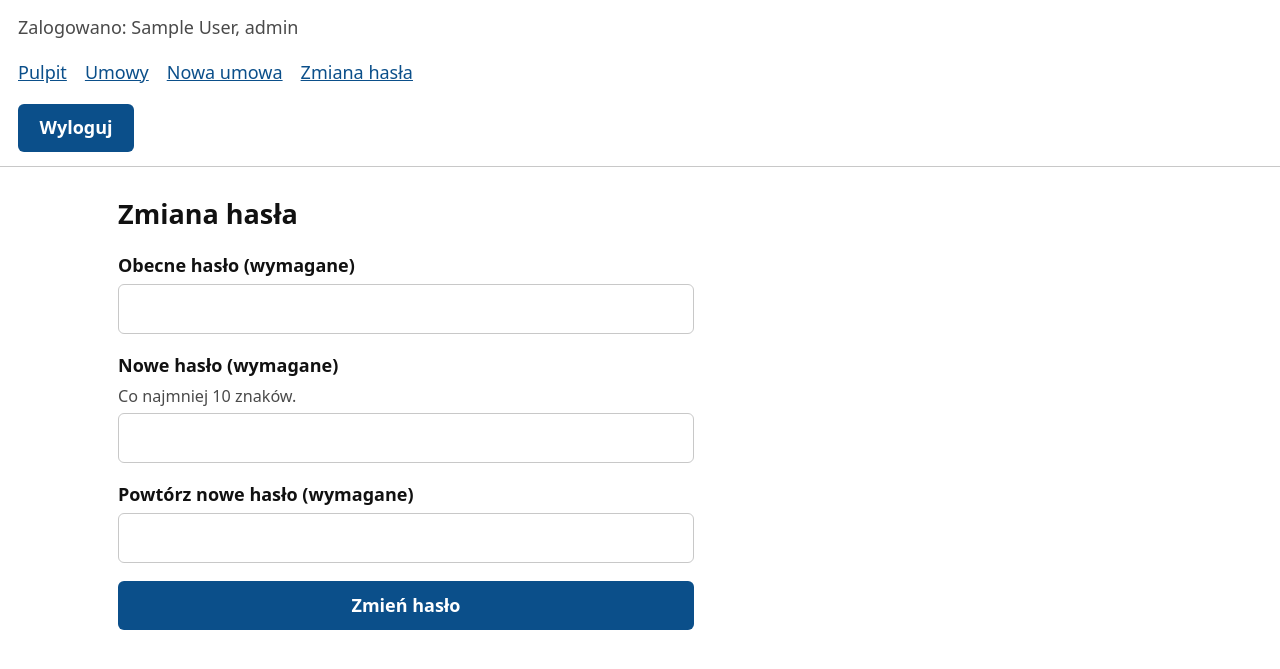
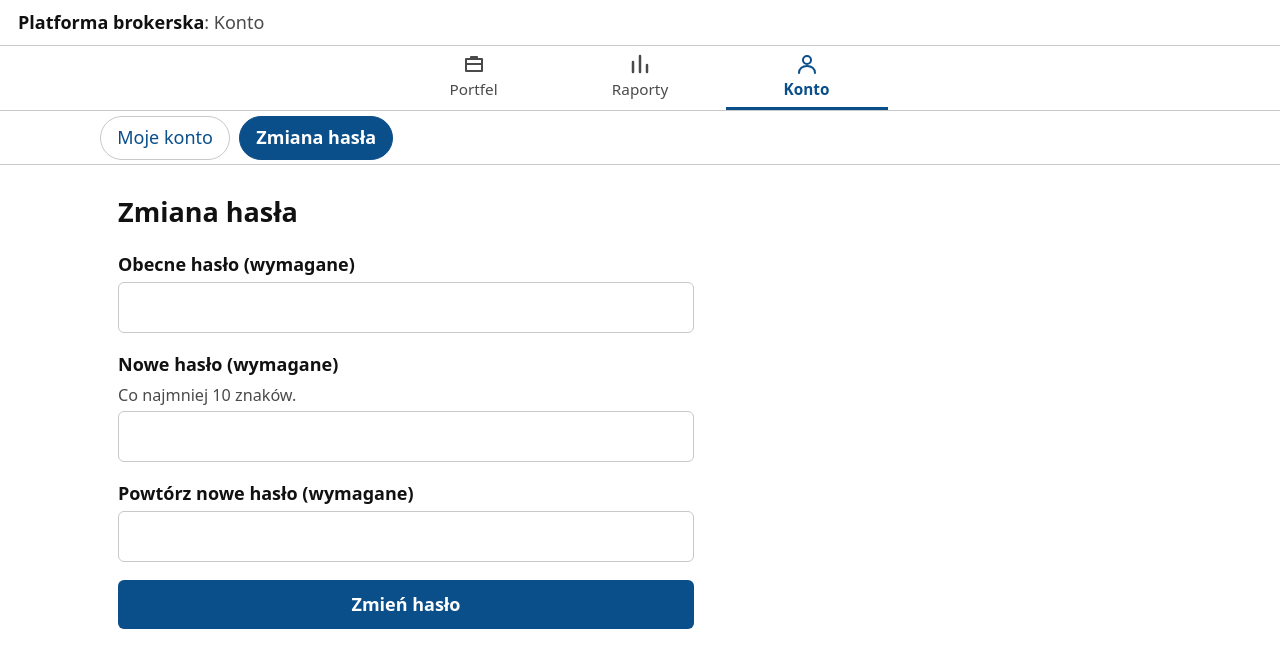
Before and after one commit to csrdcount-ui/miniature-invention, a FastAPI app: page /haslo in a window 1280 px wide. Shown: the top 669 px of the page. Run offline with FastAPI, Linux system fonts and the light colour scheme; the visitor is signed in with stand-in values (Sample User, id 1); tables that the repository leaves empty hold one stand-in row (values such as "Sample post"); some libraries are stand-ins or nearby versions.

Commit message:
Nawigacja: zakładki pod kciukiem, podsekcje, osobne strony formularzy
- Pięć zakładek: Portfel, Spółki, Zespół, Raporty, Konto. Na telefonie
  przyklejone do dołu ekranu, na komputerze w górnej belce.
- Podsekcje bieżącej zakładki jako przełączniki pod belką.
- Formularze dodawania spółki i osoby na osobnych stronach.
- Wylogowanie i zmiana hasła w zakładce Konto; Raporty jako zapowiedź.
- Bieżąca zakładka i podsekcja oznaczone aria-current dla czytnika ekranu.
- Propozycja wersji 1.0 i 1.1 w docs/PROPOZYCJA-v1.0-v1.1.md.

Co-Authored-By: Claude Opus 5.5 <noreply@anthropic.com>
Claude-Session: https://claude.ai/code/session_01Qkc876ZyNoMJHJrZFWDUcC

```diff
--- a/app/main.py
+++ b/app/main.py
@@ -155,6 +155,53 @@ templates.env.globals.update(
 
 
 # --------------------------------------------------------------------------
+# Nawigacja: zakładki główne i podsekcje
+# --------------------------------------------------------------------------
+
+# (klucz, podpis, adres, prefiksy adresów należących do zakładki, tylko właściciel)
+TABS = [
+    ("portfel", "Portfel", "/pulpit", ("/pulpit", "/umowy"), False),
+    ("spolki", "Spółki", "/spolki", ("/spolki",), True),
+    ("zespol", "Zespół", "/zespol", ("/zespol",), True),
+    ("raporty", "Raporty", "/raporty", ("/raporty",), False),
+    ("konto", "Konto", "/konto", ("/konto", "/haslo"), False),
+]
+
+SUBTABS = {
+    "portfel": [("Podsumowanie", "/pulpit"), ("Umowy", "/umowy"), ("Nowa umowa", "/umowy/nowa")],
+    "spolki": [("Lista spółek", "/spolki"), ("Dodaj spółkę", "/spolki/nowa")],
+    "zespol": [("Lista osób", "/zespol"), ("Dodaj osobę", "/zespol/nowa")],
+    "konto": [("Moje konto", "/konto"), ("Zmiana hasła", "/haslo")],
+}
+
+
+def _belongs(path: str, prefix: str) -> bool:
+    return path == prefix or path.startswith(prefix + "/")
+
+
+def navigation(user: Optional[User], path: str) -> dict:
+    """Zakładki widoczne dla roli oraz podsekcje bieżącej zakładki."""
+    if not user:
+        return {"tabs": [], "sub": [], "section": None}
+    tabs, active = [], None
+    for key, label, url, prefixes, owner_only_tab in TABS:
+        if owner_only_tab and user.role != ROLE_OWNER:
+            continue
+        is_active = any(_belongs(path, pre) for pre in prefixes)
+        if is_active:
+            active = key
+        tabs.append({"key": key, "label": label, "url": url, "active": is_active})
+    sub = []
+    if active in SUBTABS:
+        # najdłuższe pasujące dopasowanie wygrywa, np. /umowy/nowa przed /umowy
+        urls = [u for _, u in SUBTABS[active]]
+        match = max((u for u in urls if _belongs(path, u)), key=len, default=None)
+        sub = [{"label": lab, "url": u, "active": u == match} for lab, u in SUBTABS[active]]
+    section = next((t["label"] for t in tabs if t["active"]), None)
+    return {"tabs": tabs, "sub": sub, "section": section}
+
+
+# --------------------------------------------------------------------------
 # Sesja, CSRF, komunikaty
 # --------------------------------------------------------------------------
 
@@ -185,6 +232,7 @@ def render(request: Request, name: str, ctx: Optional[dict] = None, status_code:
     ctx["csrf"] = csrf_token(request)
     ctx["flashes"] = request.session.pop("flash", [])
     ctx.setdefault("user", None)
+    ctx["nav"] = navigation(ctx["user"], request.url.path)
     return templates.TemplateResponse(request, name, ctx, status_code=status_code)
 
 
@@ -364,6 +412,16 @@ def _validate_new_user(form: dict, db: Session, require_role: bool = True) -> Op
     return None
 
 
+@app.get("/konto", response_class=HTMLResponse)
+def account_page(request: Request, user: User = Depends(current_user)):
+    return render(request, "konto.html", {"user": user})
+
+
+@app.get("/raporty", response_class=HTMLResponse)
+def reports_page(request: Request, user: User = Depends(current_user)):
+    return render(request, "raporty.html", {"user": user})
+
+
 @app.get("/haslo", response_class=HTMLResponse)
 def password_page(request: Request, user: User = Depends(current_user)):
     return render(request, "haslo.html", {"user": user})
@@ -381,7 +439,7 @@ async def password_change(request: Request, user: User = Depends(current_user),
     user.password_hash = hash_password(form["nowe"])
     db.commit()
     flash(request, "Hasło zmienione.")
-    return redirect("/pulpit")
+    return redirect("/konto")
 
 
 # --------------------------------------------------------------------------
@@ -411,16 +469,21 @@ def suppliers_page(request: Request, user: User = Depends(owner_only), db: Sessi
     return render(request, "spolki.html", {"user": user, "rows": rows})
 
 
+@app.get("/spolki/nowa", response_class=HTMLResponse)
+def supplier_new_page(request: Request, user: User = Depends(owner_only)):
+    return render(request, "spolka_nowa.html", {"user": user, "form": {}})
+
+
 @app.post("/spolki")
 async def supplier_add(request: Request, user: User = Depends(owner_only), db: Session = Depends(get_db)):
     form = await form_data(request)
     name = form.get("nazwa", "")
     if not name:
-        flash(request, "Błąd: podaj nazwę spółki.")
-        return redirect("/spolki")
+        return render(request, "spolka_nowa.html", {"user": user, "form": form, "error": "Podaj nazwę spółki."}, 400)
     if db.scalar(select(Supplier).where(Supplier.name == name)):
-        flash(request, f"Błąd: spółka {name} już istnieje.")
-        return redirect("/spolki")
+        return render(
+            request, "spolka_nowa.html", {"user": user, "form": form, "error": f"Spółka {name} już istnieje."}, 400
+        )
     s = Supplier(name=name)
     db.add(s)
     db.commit()
@@ -500,7 +563,12 @@ def _managers(db: Session) -> list[User]:
 def team_page(request: Request, user: User = Depends(owner_only), db: Session = Depends(get_db)):
     people = list(db.scalars(select(User).order_by(User.role, User.name)))
     rows = [(p, svc.current_rate(p)) for p in people]
-    return render(request, "zespol.html", {"user": user, "rows": rows, "managers": _managers(db), "form": {}})
+    return render(request, "zespol.html", {"user": user, "rows": rows})
+
+
+@app.get("/zespol/nowa", response_class=HTMLResponse)
+def team_new_page(request: Request, user: User = Depends(owner_only), db: Session = Depends(get_db)):
+    return render(request, "zespol_nowa.html", {"user": user, "managers": _managers(db), "form": {}})
 
 
 @app.post("/zespol")
@@ -523,10 +591,8 @@ async def team_add(request: Request, user: User = Depends(owner_only), db: Sessi
         except FormError as e:
             err = str(e)
     if err:
-        people = list(db.scalars(select(User).order_by(User.role, User.name)))
-        rows = [(p, svc.current_rate(p)) for p in people]
         return render(
-            request, "zespol.html", {"user": user, "rows": rows, "managers": _managers(db), "error": err, "form": form}, 400
+            request, "zespol_nowa.html", {"user": user, "managers": _managers(db), "error": err, "form": form}, 400
         )
     u = User(
         email=form["email"].lower(),
--- a/app/static/style.css
+++ b/app/static/style.css
@@ -34,11 +34,40 @@ a { color: var(--marka); }
 :focus-visible { outline: 3px solid var(--fokus); outline-offset: 2px; }
 .skip { position: absolute; left: -9999px; }
 .skip:focus { left: 1rem; top: 1rem; background: var(--tlo); padding: .5rem; z-index: 10; }
-header { border-bottom: 1px solid var(--ramka); padding: .75rem 1rem; }
-header .who { margin: 0 0 .5rem; color: var(--cichy); }
-nav ul { list-style: none; margin: 0; padding: 0; display: flex; flex-wrap: wrap; gap: .25rem 1rem; }
-nav a { display: inline-block; padding: .5rem 0; min-height: 44px; }
-.logout { margin-top: .5rem; }
+/* --- Belka, zakładki główne, podsekcje --- */
+.belka { border-bottom: 1px solid var(--ramka); padding: .5rem 1rem; }
+.marka-nazwa { margin: 0; font-weight: 700; white-space: nowrap; overflow: hidden; text-overflow: ellipsis; }
+.marka-nazwa .sekcja { font-weight: 400; color: var(--cichy); }
+nav ul { list-style: none; margin: 0; padding: 0; }
+.zakladki { background: var(--tlo); border-bottom: 1px solid var(--ramka); }
+.zakladki ul { display: flex; justify-content: center; gap: .25rem; max-width: 60rem; margin: 0 auto; }
+.zakladki li { flex: 1 1 0; max-width: 9rem; }
+.zakladki a {
+  display: flex; flex-direction: column; align-items: center; justify-content: center; gap: .1rem;
+  min-height: 56px; padding: .35rem .25rem; text-decoration: none; color: var(--cichy);
+  font-size: .85rem; border-bottom: 3px solid transparent;
+}
+.zakladki a[aria-current="page"] { color: var(--marka); font-weight: 700; border-bottom-color: var(--marka); }
+.zakladki svg { flex: none; }
+.podmenu { border-bottom: 1px solid var(--ramka); padding: .25rem 1rem; }
+.podmenu ul { display: flex; gap: .5rem; overflow-x: auto; max-width: 60rem; margin: 0 auto; }
+.podmenu a {
+  display: inline-flex; align-items: center; min-height: 44px; padding: 0 .9rem; white-space: nowrap;
+  border: 1px solid var(--ramka); border-radius: 999px; text-decoration: none;
+}
+.podmenu a[aria-current="page"] { background: var(--marka); color: var(--tlo); border-color: var(--marka); font-weight: 700; }
+/* Telefon: zakładki przyklejone do dołu ekranu, pod kciukiem */
+@media (max-width: 48rem) {
+  .zakladki {
+    position: fixed; left: 0; right: 0; bottom: 0; z-index: 5;
+    border-bottom: 0; border-top: 1px solid var(--ramka);
+    padding-bottom: env(safe-area-inset-bottom);
+  }
+  .zakladki li { max-width: none; }
+  .zakladki a { border-bottom: 0; border-top: 3px solid transparent; font-size: .8rem; }
+  .zakladki a[aria-current="page"] { border-top-color: var(--marka); }
+  body.z-menu { padding-bottom: calc(72px + env(safe-area-inset-bottom)); }
+}
 main { padding: 1rem; max-width: 60rem; margin: 0 auto; }
 h1 { font-size: 1.5rem; margin-top: .5rem; }
 h2 { font-size: 1.25rem; margin-top: 2rem; }
--- /dev/null
+++ b/app/templates/_ikony.html
@@ -0,0 +1,6 @@
+{%- if t.key == "portfel" -%}<path d="M4 7h16v12H4zM9 7V5h6v2M4 12h16" fill="none" stroke="currentColor" stroke-width="2" stroke-linejoin="round"/>
+{%- elif t.key == "spolki" -%}<path d="M4 20V8l6-4v16M10 20h10V10l-10-2M14 13h2M14 16h2" fill="none" stroke="currentColor" stroke-width="2" stroke-linejoin="round"/>
+{%- elif t.key == "zespol" -%}<path d="M9 11a3 3 0 1 0 0-6 3 3 0 0 0 0 6zM3 20c0-3.3 2.7-6 6-6s6 2.7 6 6M16 11a3 3 0 1 0 0-6M17 14c2.4.5 4 2.9 4 6" fill="none" stroke="currentColor" stroke-width="2" stroke-linecap="round"/>
+{%- elif t.key == "raporty" -%}<path d="M5 20V10M12 20V4M19 20v-7" fill="none" stroke="currentColor" stroke-width="2.5" stroke-linecap="round"/>
+{%- else -%}<path d="M12 12a4 4 0 1 0 0-8 4 4 0 0 0 0 8zM4 21c0-4.4 3.6-7 8-7s8 2.6 8 7" fill="none" stroke="currentColor" stroke-width="2" stroke-linecap="round"/>
+{%- endif -%}
--- a/app/templates/base.html
+++ b/app/templates/base.html
@@ -2,32 +2,37 @@
 <html lang="pl">
 <head>
   <meta charset="utf-8">
-  <meta name="viewport" content="width=device-width, initial-scale=1">
+  <meta name="viewport" content="width=device-width, initial-scale=1, viewport-fit=cover">
   <title>{% block title %}Platforma brokerska{% endblock %} – Platforma brokerska</title>
   <link rel="stylesheet" href="/static/style.css">
 </head>
-<body>
+<body{% if user %} class="z-menu"{% endif %}>
   <a class="skip" href="#tresc">Przejdź do treści</a>
   {% if user %}
-  <header>
-    <p class="who">Zalogowano: {{ user.name }}, {{ user.role_label }}</p>
-    <nav aria-label="Menu główne">
-      <ul>
-        <li><a href="/pulpit">Pulpit</a></li>
-        <li><a href="/umowy">Umowy</a></li>
-        <li><a href="/umowy/nowa">Nowa umowa</a></li>
-        {% if user.role == ROLE_OWNER %}
-        <li><a href="/spolki">Spółki i reguły</a></li>
-        <li><a href="/zespol">Zespół i stawki</a></li>
-        {% endif %}
-        <li><a href="/haslo">Zmiana hasła</a></li>
-      </ul>
-    </nav>
-    <form method="post" action="/wyloguj" class="logout">
-      <input type="hidden" name="csrf" value="{{ csrf }}">
-      <button type="submit">Wyloguj</button>
-    </form>
+  <header class="belka">
+    <p class="marka-nazwa">Platforma brokerska{% if nav.section %}<span class="sekcja">: {{ nav.section }}</span>{% endif %}</p>
   </header>
+  <nav class="zakladki" aria-label="Menu główne">
+    <ul>
+      {% for t in nav.tabs %}
+      <li>
+        <a href="{{ t.url }}"{% if t.active %} aria-current="page"{% endif %}>
+          <svg aria-hidden="true" focusable="false" viewBox="0 0 24 24" width="24" height="24">{% include "_ikony.html" with context %}</svg>
+          <span>{{ t.label }}</span>
+        </a>
+      </li>
+      {% endfor %}
+    </ul>
+  </nav>
+  {% if nav.sub %}
+  <nav class="podmenu" aria-label="{{ nav.section }}: podsekcje">
+    <ul>
+      {% for s in nav.sub %}
+      <li><a href="{{ s.url }}"{% if s.active %} aria-current="page"{% endif %}>{{ s.label }}</a></li>
+      {% endfor %}
+    </ul>
+  </nav>
+  {% endif %}
   {% endif %}
   <main id="tresc" tabindex="-1">
     {% if flashes %}
```
Also changed, not shown: app/templates/konto.html (added, +23 -0 lines), app/templates/raporty.html (added, +14 -0 lines), app/templates/spolka_nowa.html (added, +12 -0 lines), app/templates/spolki.html (+1 -8 lines), app/templates/zespol.html (+0 -23 lines), app/templates/zespol_nowa.html (added, +27 -0 lines), docs/PROPOZYCJA-v1.0-v1.1.md (added, +132 -0 lines), tests/test_app.py (+84 -6 lines).
